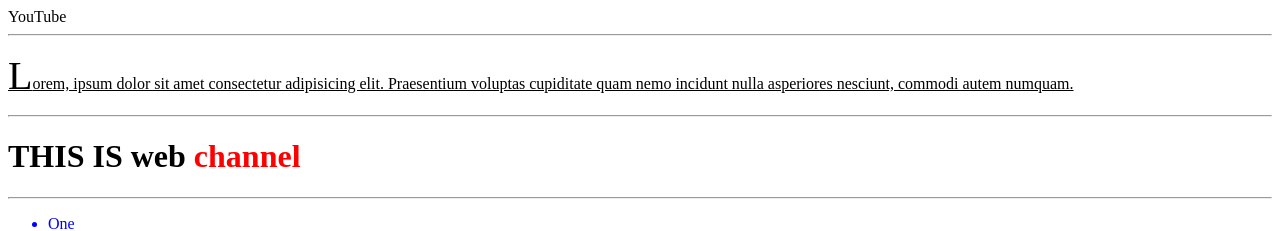
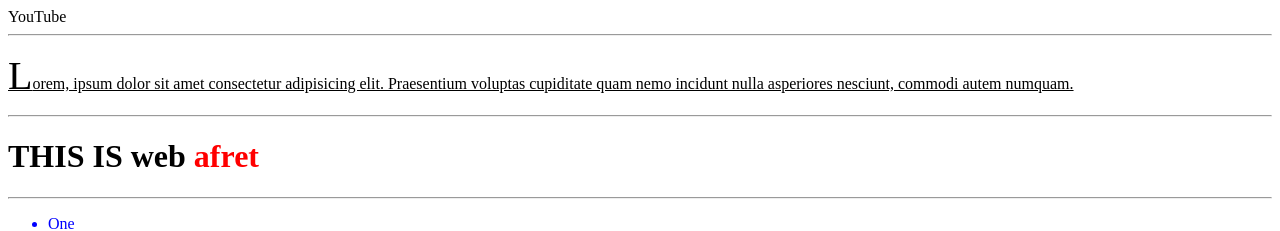
Before and after one commit to TviK1/CSS, a plain HTML site: page Pseudo-elements & Pseudo-classes/index.html in a window 1280 px wide. Shown: the top 231 px of the page. Drawn offline with Linux system fonts and the light colour scheme.

Commit message:
new commit

```diff
--- a/Pseudo-elements & Pseudo-classes/css/style.css
+++ b/Pseudo-elements & Pseudo-classes/css/style.css
@@ -39,7 +39,7 @@
  }
 
  h1::after {
-   content: " channel";
+   content: " afret";
    color: red;
  }
 
```
